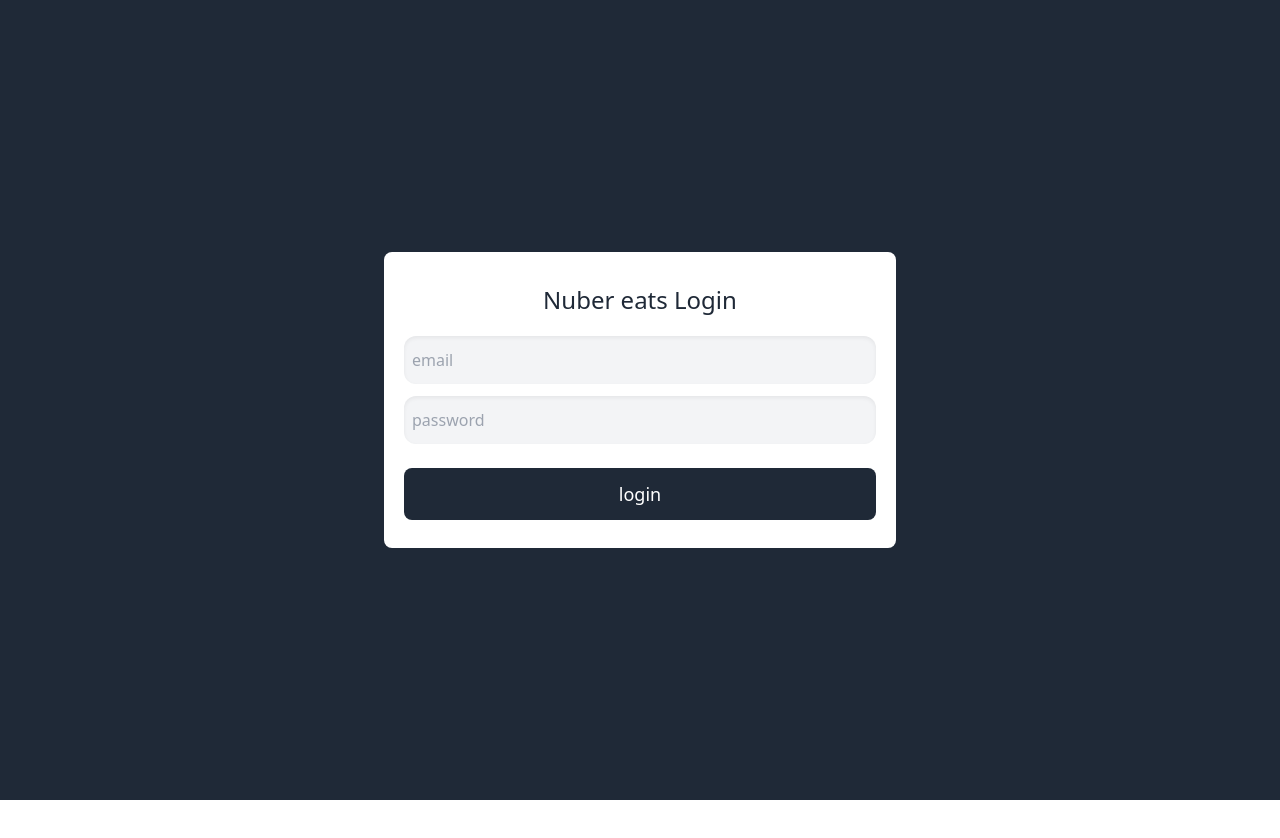
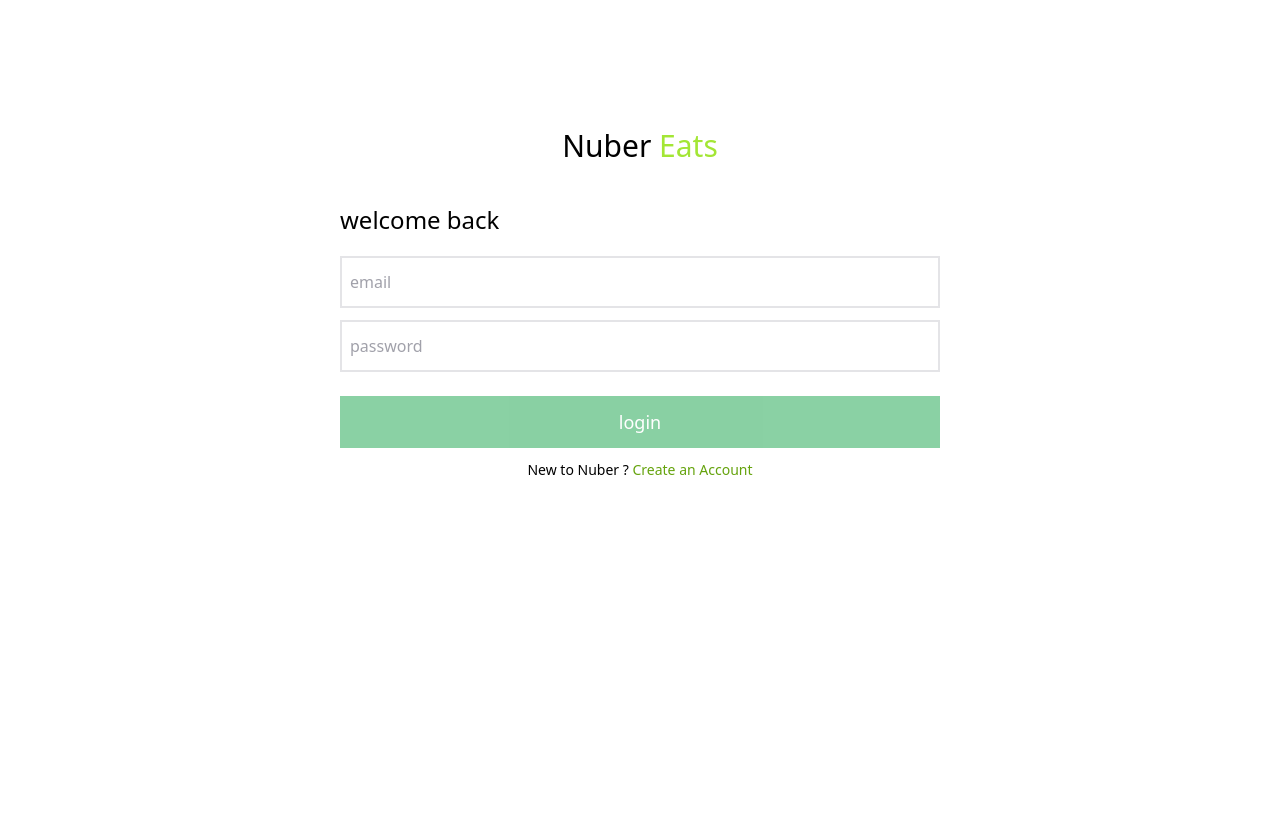
Before and after one commit to kirim-Lee/nuber-eats-frontend, a React (Create React App) app: page / in a window 1280 px wide. Shown: the top 838 px of the page. Before the commit the page ends 800 px from the top, so only its background shows below. Built offline with nearby package versions, Linux system fonts and the light colour scheme.

Commit message:
login ui imporvement

```diff
--- a/craco.config.js
+++ b/craco.config.js
@@ -1,7 +1,8 @@
+const tailwindcss = require('tailwindcss');
 module.exports = {
   style: {
     postcss: {
-      plugins: [require('tailwindcss'), require('autoprefixer')],
+      plugins: [tailwindcss('./tailwind.config.js'), require('autoprefixer')],
     },
   },
 };
--- a/src/app.css
+++ b/src/app.css
@@ -3,9 +3,9 @@
 @tailwind utilities;
 
 .text-input {
-  @apply bg-gray-100 shadow-inner rounded-xl py-3 px-2 focus:outline-none hover:bg-purple-100 focus:ring-2 focus:ring-green-600 focus:ring-opacity-90
+  @apply bg-white py-3 px-2 border-2 border-gray-200 focus:outline-none hover:bg-gray-100 focus:border-green-600 transition-colors
 }
 
-.button-black {
-  @apply py-3 px-2 bg-gray-800 text-white font-medium text-lg rounded-lg focus:outline-none hover:opacity-80
+.button-green {
+  @apply py-3 px-2 text-lg font-medium text-white bg-green-600 hover:bg-green-700 transition-colors disabled:opacity-50 focus:outline-none;
 }
--- /dev/null
+++ b/src/components/form-button.tsx
@@ -0,0 +1,13 @@
+interface IProps {
+  label: string;
+  disabled?: boolean;
+  loading?: boolean;
+  onClick?: () => void;
+}
+export const FormButton = ({ label, disabled, loading, onClick }: IProps) => {
+  return (
+    <button className="button-green mt-3" disabled={disabled} onClick={onClick}>
+      {loading ? 'loading...' : label}
+    </button>
+  );
+};
--- a/src/pages/login.tsx
+++ b/src/pages/login.tsx
@@ -1,5 +1,7 @@
 import { gql, useMutation } from '@apollo/client';
 import { SubmitErrorHandler, SubmitHandler, useForm } from 'react-hook-form';
+import { Link } from 'react-router-dom';
+import { FormButton } from '../components/form-button';
 import { FormError } from '../components/form-error';
 import {
   loginMutation,
@@ -20,16 +22,25 @@ export const Login = () => {
   const onCompleted = ({ login: { ok, token } }: loginMutation) => {
     if (ok) {
       console.log(token);
-    } else {
     }
   };
+
   const onError = () => null;
-  const loginMutationResult = { onCompleted, onError };
-  const [login, { data: loginResult, loading: loginLoading }] = useMutation<
-    loginMutation,
-    loginMutationVariables
-  >(LOGIN_MUTATION, loginMutationResult);
-  const { register, errors, handleSubmit } = useForm<loginMutationVariables>();
+
+  const [
+    login,
+    { data: loginResult, error: fetchError, loading: loginLoading },
+  ] = useMutation<loginMutation, loginMutationVariables>(LOGIN_MUTATION, {
+    onCompleted,
+    onError,
+  });
+
+  const {
+    register,
+    handleSubmit,
+    errors,
+    formState,
+  } = useForm<loginMutationVariables>({ mode: 'onChange' });
 
   const onSubmit: SubmitHandler<loginMutationVariables> = (variables) => {
     login({ variables });
@@ -37,11 +48,16 @@ export const Login = () => {
   const onInvalid: SubmitErrorHandler<loginMutationVariables> = () => {};
 
   return (
-    <div className="h-screen flex items-center justify-center bg-gray-800">
-      <div className="bg-white w-full max-w-lg pt-8 pb-7 rounded-lg text-center">
-        <h3 className="text-2xl text-gray-800">Nuber eats Login</h3>
+    <div className="h-screen flex items-center flex-col mt-10 lg:mt-32">
+      <div className="w-full max-w-screen-sm px-5">
+        <h3 className="text-3xl scale-125 text-center mb-10 font-medium">
+          <span>Nuber</span> <span className=" text-lime-400">Eats</span>
+        </h3>
+        <h4 className="w-full text-left text-2xl mb-5 font-thin">
+          welcome back
+        </h4>
         <form
-          className="grid gap-3 mt-5 px-5"
+          className="grid gap-3 mt-5 "
           onSubmit={handleSubmit(onSubmit, onInvalid)}
         >
           <input
@@ -64,17 +80,26 @@ export const Login = () => {
           {errors.password?.message && (
             <FormError errorMessage={errors.password.message} />
           )}
-          <button
-            type="submit"
-            className="button-black mt-3"
-            disabled={loginLoading}
-          >
-            {loginLoading ? 'loading...' : 'login'}
-          </button>
+
+          <FormButton
+            label="login"
+            disabled={loginLoading || !formState.isValid}
+            loading={loginLoading}
+          />
+
           {loginResult?.login?.error && (
             <FormError errorMessage={loginResult.login.error} />
           )}
+          {fetchError?.message && (
+            <FormError errorMessage={fetchError.message} />
+          )}
         </form>
+        <div className="text-sm text-center mt-3">
+          New to Nuber ?{' '}
+          <Link to="/create-account" className="text-lime-600 hover:underline">
+            Create an Account
+          </Link>
+        </div>
       </div>
     </div>
   );
--- a/tailwind.config.js
+++ b/tailwind.config.js
@@ -1,11 +1,14 @@
+const colors = require('tailwindcss/colors');
+
 module.exports = {
   purge: [],
   darkMode: false, // or 'media' or 'class'
   theme: {
-    extend: {},
+    colors,
+    extends: {},
   },
   variants: {
-    extend: {},
+    extend: { opacity: ['disabled'] },
   },
   plugins: [],
-}
+};
```
Also changed, not shown: 1 other file (tests, documents, lock files or other folders).
